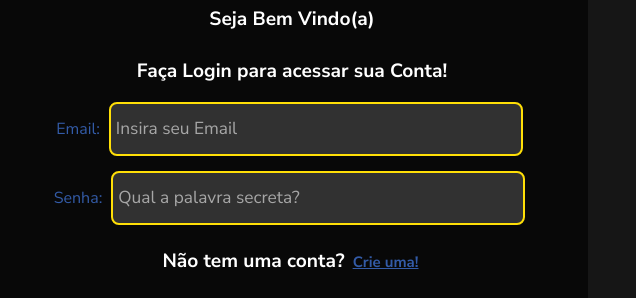
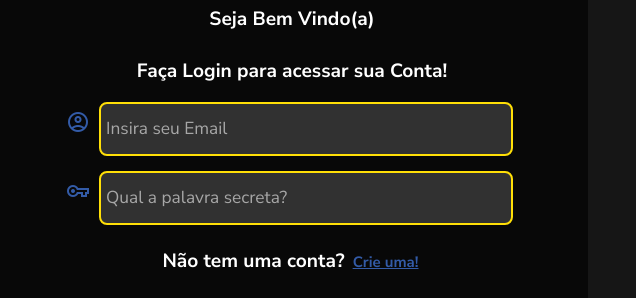
Before and after one commit to Thwo22/Projeto-Login, a plain HTML site: page index.html in a window 1280 px wide. Shown: the part 204-502 px from the top of the page, 644-1280 px from the left. Drawn offline with nearby package versions, Linux system fonts and the light colour scheme; a web font is replaced by a local one.

Commit message:
adicionei icones

```diff
--- a/estilos/mobileFirst.css
+++ b/estilos/mobileFirst.css
@@ -1,6 +1,7 @@
 @charset "UTF-8";
 @import url('https://fonts.googleapis.com/css2?family=Anton+SC&family=Jost:ital,wght@0,100..900;1,100..900&display=swap');
 @import url('https://fonts.googleapis.com/css2?family=Afacad+Flux:wght@100..1000&family=Barlow+Condensed:ital,wght@0,100;0,200;0,300;0,400;0,500;0,600;0,700;0,800;0,900;1,100;1,200;1,300;1,400;1,500;1,600;1,700;1,800;1,900&family=Nunito+Sans:ital,opsz,wght@0,6..12,200..1000;1,6..12,200..1000&family=Rowdies:wght@300;400;700&display=swap');
+
 
 :root {
     --cor01: #335ba7;
@@ -50,10 +51,11 @@ label {
     font-family: var(--fontp);
     font-size: bold;
 }
+
 input{
     background-color: rgb(49, 49, 49);
     color: white;
-    height: 30px;
+    height: 25px;
     margin: 5px;
     margin-bottom: 10px;
     padding: 5px;
--- a/index.html
+++ b/index.html
@@ -6,6 +6,10 @@
     <title>Login</title>
     <link rel="stylesheet" href="estilos/mobileFirst.css">
     <link rel="stylesheet" href="estilos/mediaqueries.css">
+    <link href="https://fonts.googleapis.com/css2?family=Material+Symbols+Outlined" rel="stylesheet">
+
+
+
 </head>
 <body>
     <main>
@@ -18,10 +22,18 @@
 
                 <form action="login.php"  method="post">
 
-                    <label for="gmail">Email:</label>
+                    <label for="gmail">
+                        <span class="material-symbols-outlined">
+                            account_circle
+                            </span>
+                    </label>
                     <input type="email" name="email" id="gmail"size="30" required placeholder="Insira seu Email"><br>
 
-                    <label for="password">Senha:</label>
+                    <label for="password">
+                        <span class="material-symbols-outlined">
+                            vpn_key
+                        </span>
+                    </label>
                     <input type="password" name="senha" id="password" size="30" required autocomplete="no" minlength="8" placeholder="Qual a palavra secreta?"><br>
                     <p class="crie">Não tem uma conta? <a href="#">Crie uma!</a></p>
                     <p class="forget">Droga... <a href="#">Esqueci minha senha</a></p>
```
